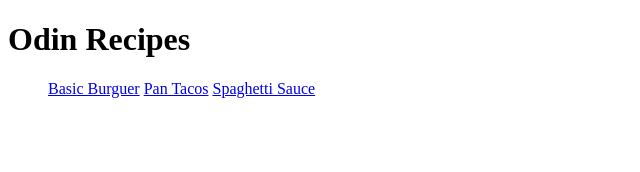
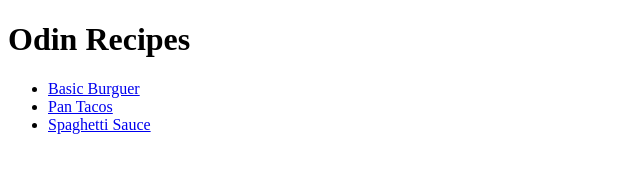
Before and after one commit to caoiw/odin-recipes, a plain HTML site: page index.html in a window 1280 px wide. Shown: the whole page, without its empty margins (0-640 px from the left). Drawn offline with Linux system fonts and the light colour scheme.

Commit message:
Fix: unordered list in the index

```diff
--- a/index.html
+++ b/index.html
@@ -8,9 +8,9 @@
   <body>
     <h1>Odin Recipes</h1>
     <ul>
-      <a href="./recipes/basic-burger.html">Basic Burguer</a>
-      <a href="./recipes/pan-tacos.html">Pan Tacos</a>
-      <a href="./recipes/spaghetti-sauce.html">Spaghetti Sauce</a>
+      <li><a href="./recipes/basic-burger.html">Basic Burguer</a></li>
+      <li><a href="./recipes/pan-tacos.html">Pan Tacos</a></li>
+      <li><a href="./recipes/spaghetti-sauce.html">Spaghetti Sauce</a></li>
     </ul>
   </body>
 </html>
```
